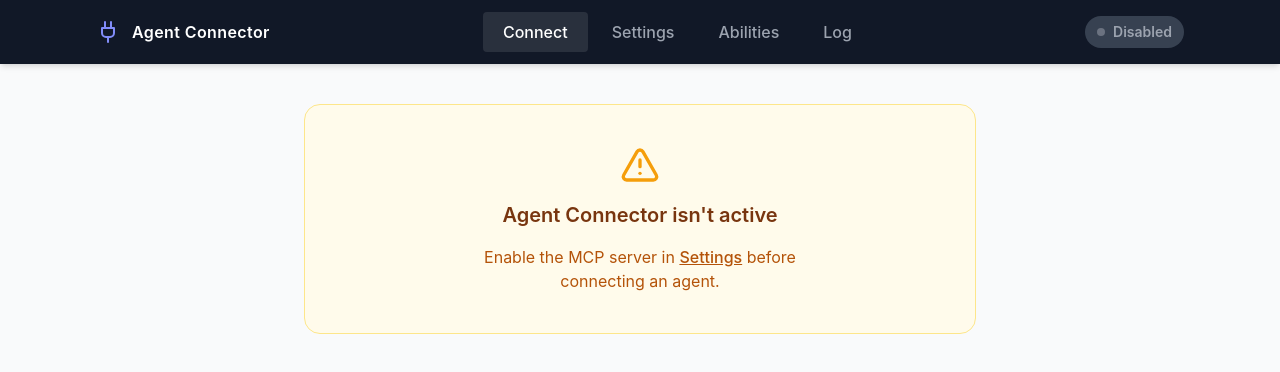
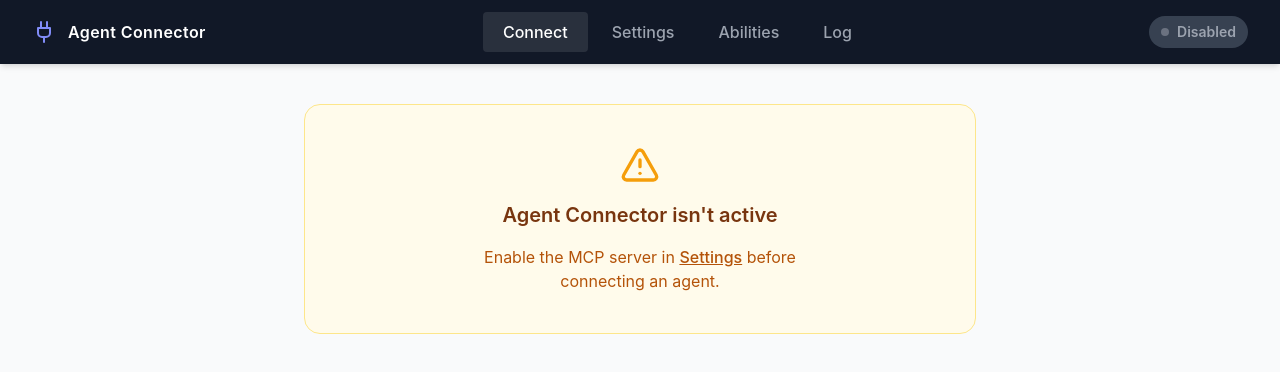
Before and after one commit to soflyy/agent-connector-for-wp, a React (Vite) app in the folder plugin/admin/: page / in a window 1280 px wide. Shown: the top 372 px of the page. Built offline with nearby package versions, Linux system fonts and the light colour scheme.

Commit message:
fix: remove max-w-6xl cap so Log/Abilities tables use full page width
Connect and Settings already have their own inner max-width constraints,
so removing the outer cap only affects the wide tables.

Co-Authored-By: Claude Sonnet 4.6 <noreply@anthropic.com>

```diff
--- a/plugin/admin/src/App.jsx
+++ b/plugin/admin/src/App.jsx
@@ -26,7 +26,7 @@ export default function App() {
   return (
     <div className="min-h-screen bg-gray-50 font-sans">
       <Header page={page} onNavigate={navigate} status={status} />
-      <div className="max-w-6xl mx-auto px-8 py-10">
+      <div className="px-8 py-10">
         {page === 'connect' && (
           <Connect status={status} onStatusChange={setStatus} />
         )}
--- a/plugin/admin/src/components/Header.jsx
+++ b/plugin/admin/src/components/Header.jsx
@@ -7,7 +7,7 @@ export default function Header({ page, onNavigate, status }) {
 
   return (
     <div className="bg-gray-900 text-white shadow-md">
-      <div className="max-w-6xl mx-auto px-8">
+      <div className="px-8">
         <div className="flex items-center justify-between h-16">
           {/* Brand */}
           <div className="flex items-center gap-3">
```
Also changed, not shown: 2 other files (tests, documents, lock files or other folders).
